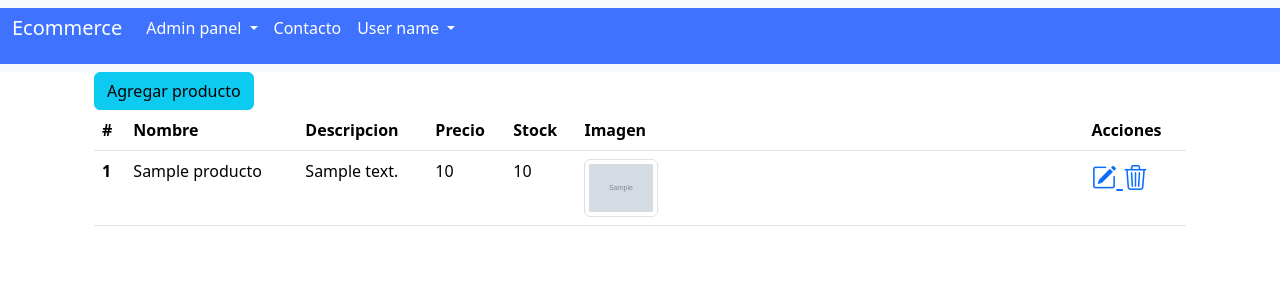
After one commit to Alejandro-Jimenez-Daza/ecommerce, a PHP site: page /view/adminPanel/productosPanel.php in a window 1280 px wide. The commit adds this page. Shown: the top 300 px of the page. Run offline with PHP 8.4, Linux system fonts and the light colour scheme; tables that the repository leaves empty or names only in its code hold one stand-in row (values such as "Sample post"); grey boxes marked "Sample" are stand-in pictures.

Commit message:
agrego el listado de productos en el admin panel y archivo para poner la logica de edicion prontamente

```diff
--- /dev/null
+++ b/config/config.php
@@ -0,0 +1,8 @@
+<?php
+// BASE_PATH = ruta absoluta del servidor al proyecto
+// dirname(__DIR__) sube UN nivel desde config/, llegando a la raíz del proyecto
+define('BASE_PATH', dirname(__DIR__));
+// Resultado: /opt/lampp/htdocs/ecommerce
+
+// BASE_URL = lo que va en los href del navegador
+define('BASE_URL', '/ecommerce');
--- /dev/null
+++ b/controller/admin/addProductController.php
@@ -0,0 +1 @@
+<?php
--- /dev/null
+++ b/resources/css/productosAdmin.css
@@ -0,0 +1,8 @@
+.fuente-iconos{
+    font-size: 25px;
+}
+
+#img-prod{
+    width: 15%;
+    height: auto;
+}
--- /dev/null
+++ b/view/adminPanel/productosPanel.php
@@ -0,0 +1,99 @@
+<!DOCTYPE html>
+<html lang="en">
+
+<head>
+    <meta charset="UTF-8">
+    <meta name="viewport" content="width=device-width, initial-scale=1.0">
+    <title>Gestion de productos</title>
+    <link href="https://cdn.jsdelivr.net/npm/bootstrap@5.3.8/dist/css/bootstrap.min.css" rel="stylesheet" integrity="sha384-sRIl4kxILFvY47J16cr9ZwB07vP4J8+LH7qKQnuqkuIAvNWLzeN8tE5YBujZqJLB" crossorigin="anonymous">
+    <link rel="stylesheet" href="../../resources/css/productosAdmin.css">
+    <!-- Iconos de bootstrap -->
+    <link rel="stylesheet" href="https://cdn.jsdelivr.net/npm/bootstrap-icons@1.13.1/font/bootstrap-icons.min.css">
+</head>
+
+<body>
+
+    <?php
+    include __DIR__ . '/../navbar.php';
+
+
+    ?>
+
+    <div class="container">
+
+        <div class="container-fluid">
+
+            <a href="crudProductos.php">
+                <button class="btn btn-info">Agregar producto</button>
+            </a>
+            <table class="table">
+                <thead>
+
+
+                    <tr>
+                        <th scope="col">#</th>
+                        <th scope="col">Nombre</th>
+                        <th scope="col">Descripcion</th>
+                        <th scope="col">Precio</th>
+                        <th scope="col">Stock</th>
+                        <th scope="col">Imagen</th>
+                        <th scope="col">Acciones</th>
+                    </tr>
+                </thead>
+                <tbody>
+                    <?php
+                    // llamo la conexion a la base de datos
+                    require_once '../../model/conexionBD.php';
+
+                    try {
+                        $sql = "SELECT * FROM productos";
+                        $stmt = $pdo->prepare($sql);
+                        $stmt->execute();
+                        $ruta_relativa = '../../resources/static/';
+
+                        // aca la variable para ir guardando los campos de BD y acceder a ellos luego
+                        while ($producto = $stmt->fetch(PDO::FETCH_ASSOC)) {
+
+                            // guardo en varibales
+                            $id_prod = $producto['id'];
+                            $nombre_prod = $producto['nombre_producto'];
+                            $descripcion_prod = $producto['descripcion'];
+                            $precio_prod = $producto['precio'];
+                            $stock_prod = $producto['stock'];
+                            $url_img = $producto['imagen'];
+
+                    ?>
+                            <tr>
+                                <th scope="row"><?= $id_prod ?></th>
+                                <td scope="row"><?= $nombre_prod ?></td>
+                                <td scope="row"><?= $descripcion_prod ?></td>
+                                <td scope="row"><?= $precio_prod ?></td>
+                                <td scope="row"><?= $stock_prod ?></td>
+                                <td scope="row"><img class="img-thumbnail" id="img-prod" src="<?= $ruta_relativa . $url_img ?>" alt="Imagen del producto"></td>
+                                <!-- Botones de accion para editar y eliminar, pasar el id Para procesar -->
+                                <td scope="row" class="fuente-iconos">
+                                    <a href="">
+                                        <i class="bi bi-pencil-square"></i>
+                                    </a>
+                                    <a href="">
+                                        <i class="bi bi-trash3"></i>
+                                    </a>
+                                </td>
+                            </tr>
+                    <?php
+                        }
+                    } catch (PDOException $e) {
+                        echo "Error en la base de datos: " . $e->getMessage();
+                    }
+
+                    ?>
+                </tbody>
+            </table>
+        </div>
+    </div>
+
+
+    <script src="https://cdn.jsdelivr.net/npm/bootstrap@5.3.8/dist/js/bootstrap.bundle.min.js" integrity="sha384-FKyoEForCGlyvwx9Hj09JcYn3nv7wiPVlz7YYwJrWVcXK/BmnVDxM+D2scQbITxI" crossorigin="anonymous"></script>
+</body>
+
+</html>
--- a/view/navbar.php
+++ b/view/navbar.php
@@ -1 +1,55 @@
-.container
+<?php
+require_once __DIR__ . '    /../config/config.php'; // sube dos niveles
+
+
+?>
+
+<!-- en este codigo html se puede decir que creo un COMPONENTE, el cual es el navbar para llamarlo al inicio de las demas vistas y no repetir codigo -->
+<style>
+    :root {
+        --color-primario: #3e72ff;
+        --fuente-principal: 'Arial', sans-serif;
+        --espaciado-base: 16px;
+    }
+
+    #color-nav {
+        background-color: var(--color-primario);
+    }
+</style>
+
+<!-- <link href="https://cdn.jsdelivr.net/npm/bootstrap@5.3.8/dist/css/bootstrap.min.css" rel="stylesheet" integrity="sha384-sRIl4kxILFvY47J16cr9ZwB07vP4J8+LH7qKQnuqkuIAvNWLzeN8tE5YBujZqJLB" crossorigin="anonymous"> -->
+<nav class="navbar navbar-expand-lg bg-body-tertiary">
+    <div class="container-fluid pb-3" id="color-nav">
+        <a class="navbar-brand text-white" href="<?= BASE_URL ?>/view/dashboard.php">Ecommerce</a>
+        <button class="navbar-toggler" type="button" data-bs-toggle="collapse" data-bs-target="#navbarNavDropdown" aria-controls="navbarNavDropdown" aria-expanded="false" aria-label="Toggle navigation">
+            <span class="navbar-toggler-icon"></span>
+        </button>
+        <div class="collapse navbar-collapse" id="navbarNavDropdown">
+            <ul class="navbar-nav">
+                <li class="nav-item dropdown">
+                    <a class="nav-link dropdown-toggle text-white" href="#" role="button" data-bs-toggle="dropdown" aria-expanded="false">
+                        Admin panel
+                    </a>
+                    <ul class="dropdown-menu">
+                        <li><a class="dropdown-item" href="<?= BASE_URL ?>/view/adminPanel/productosPanel.php">Productos</a></li>
+                        <li><a class="dropdown-item" href="#">Usuarios</a></li>
+
+                    </ul>
+                </li>
+                <li class="nav-item">
+                    <a class="nav-link text-white" href="#">Contacto</a>
+                </li>
+                <li class="nav-item dropdown">
+                    <a class="nav-link dropdown-toggle text-white" href="#" role="button" data-bs-toggle="dropdown" aria-expanded="false">
+                        User name
+                    </a>
+                    <ul class="dropdown-menu">
+                        <li><a class="dropdown-item" href="#">Cerrar sesion</a></li>
+                    </ul>
+                </li>
+            </ul>
+        </div>
+    </div>
+</nav>
+
+<!-- <script src="https://cdn.jsdelivr.net/npm/bootstrap@5.3.8/dist/js/bootstrap.bundle.min.js" integrity="sha384-FKyoEForCGlyvwx9Hj09JcYn3nv7wiPVlz7YYwJrWVcXK/BmnVDxM+D2scQbITxI" crossorigin="anonymous"></script> -->
```
Also changed, not shown: resources/css/dashboard.css (deleted, +0 -9 lines), view/adminPanel/crudProductos.php (added, +25 -0 lines), view/dashboard.php (+12 -34 lines).
